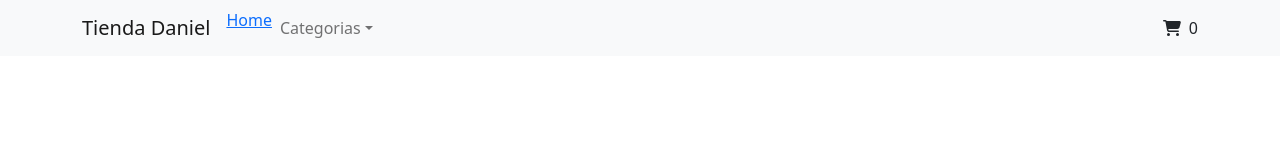
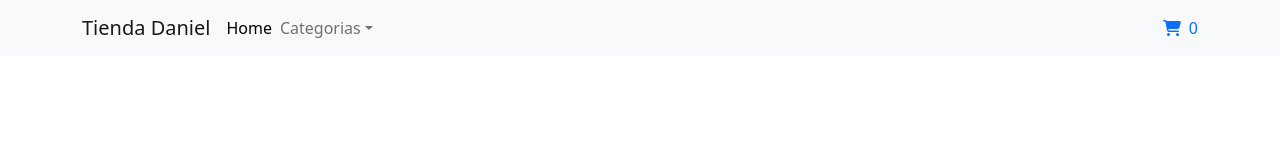
Before and after one commit to danoalanis/react-54965, a React (Create React App) app: page /cart in a window 1280 px wide. Shown: the top 160 px of the page. Built offline with nearby package versions, Linux system fonts and the light colour scheme.

Commit message:
Se agrega version final para entrega proyecto final

```diff
--- a/src/components/CartButtons.jsx
+++ b/src/components/CartButtons.jsx
@@ -3,7 +3,7 @@ import { Button } from "react-bootstrap";
 import { CartContext } from "../context/CartContext";
 
 const CartButtons = ({ customStyle, productId }) => {
-  const [state, setState] = useState(0);
+  const [state, setState] = useState(1);
   const { count, setCount } = useContext(CartContext);
   const handleMoreClick = () => {
     setState(state + 1);
--- /dev/null
+++ b/src/components/CartDetailCard/CartDetailCard.jsx
@@ -0,0 +1,22 @@
+import React from "react";
+import styles from "./CartDetailCard.module.css";
+
+const CartDetailCard = ({ product, qty }) => {
+  return (
+    <div className={styles.cardsWrapper}>
+        <div className={styles.itemWrapper}>
+          <div>
+            <img src={product.image} alt={product.title} />
+          </div>
+          <div className={styles.productInfo}>
+            <h2>{product.title}</h2>
+            <p>{product.description}</p>
+            {/* <p>Precio: ${product.precio}</p> */}
+            <p>Cantidad: {qty.qty}</p>
+          </div>
+        </div>
+    </div>
+  );
+};
+
+export default CartDetailCard;
--- /dev/null
+++ b/src/components/CartDetailCard/CartDetailCard.module.css
@@ -0,0 +1,19 @@
+.cardsWrapper {
+    width: 60%;
+    height: fit-content;
+}
+
+.itemWrapper {
+  display: flex;
+  align-items: center;
+  padding: 30px;
+}
+
+.cardImage {
+  width: 100px;
+  height: 100px;
+}
+
+.productInfo {
+    padding-left: 30px;
+}
--- a/src/components/CartWidget/CartWidget.jsx
+++ b/src/components/CartWidget/CartWidget.jsx
@@ -1,22 +1,36 @@
-import React, { useContext } from "react";
+import React, { useContext, useEffect, useState } from "react";
 import { FontAwesomeIcon } from "@fortawesome/react-fontawesome";
 import { faCartShopping } from "@fortawesome/free-solid-svg-icons";
 import { CartContext } from "../../context/CartContext";
+import { Link } from "react-router-dom";
 
 const CartWidget = () => {
-  const {count} = useContext(CartContext);
-
+  const [qty, setQty] = useState(0);
+  const { count } = useContext(CartContext);
+  useEffect(() => {
+    setQty(count.products.reduce((total, product) => total + product.qty, 0));
+  }, [count]);
   return (
     <div
       style={{
         display: "flex",
-        width: "35px",
         justifyContent: "space-between",
         alignItems: "center",
       }}
     >
-      <FontAwesomeIcon icon={faCartShopping} />
-      <span>{count.qtyItems}</span>
+      <Link
+        to="/cart"
+        style={{
+          display: "flex",
+          width: "35px",
+          justifyContent: "space-between",
+          alignItems: "center",
+          textDecoration: "none",
+        }}
+      >
+        <FontAwesomeIcon icon={faCartShopping} />
+        <span>{qty}</span>
+      </Link>
     </div>
   );
 };
--- a/src/components/ItemListContainer.jsx
+++ b/src/components/ItemListContainer.jsx
@@ -1,7 +1,6 @@
 import React from "react";
 import ProductCard from "../components/ProductCard";
 const ItemListContainer = ({ productsData }) => {
-  console.log(productsData)
   return (
     <div
       style={{
--- a/src/components/NavBar.jsx
+++ b/src/components/NavBar.jsx
@@ -14,8 +14,22 @@ const NavBar = () => {
         <Navbar.Toggle aria-controls="basic-navbar-nav" />
         <Navbar.Collapse id="basic-navbar-nav">
           <Nav className="me-auto">
-            <Link to="/">Home</Link>
-            <NavDropdown title="Categorias" id="basic-nav-dropdown">
+            <Link
+              to="/"
+              style={{
+                textDecoration: "none",
+                display: "flex",
+                alignItems: "center",
+                color: "black",
+              }}
+            >
+              Home
+            </Link>
+            <NavDropdown
+              title="Categorias"
+              id="basic-nav-dropdown"
+
+            >
               <NavDropdown.Item>
                 <Link to="/category/smartphones">SmartPhones</Link>
               </NavDropdown.Item>
--- a/src/context/CartContext.jsx
+++ b/src/context/CartContext.jsx
@@ -8,7 +8,6 @@ export const CartContext = createContext();
 
 export const CartProvider = ({ children }) => {
   const [count, setCount] = useState({ qtyItems: 0, products: [] });
-  console.log(count.products)
 
   return (
     <CartContext.Provider
--- a/src/pages/Cart.jsx
+++ b/src/pages/Cart.jsx
@@ -1,14 +1,78 @@
 import React, { useContext } from "react";
+import { collection, getDoc, doc, getFirestore } from "firebase/firestore";
+
 import { CartContext } from "../context/CartContext";
+import CartDetailCard from "../components/CartDetailCard/CartDetailCard";
+import LoaderComponent from "../components/LoaderComponent";
+
+//Esta función crea las referencias de los productos utilizando los IDs del itemCount.
+//Una vez hecho eso, con Promise.all,
+//devuelve el array resultante de ejecutar todas las llamadas segun la cantidad de productos (ids) agregados al carrito
+const fetchProductsByIds = async (ids) => {
+  const db = getFirestore();
+  const productRefs = ids.map((id) => doc(collection(db, "products"), id));
+
+  const productSnapshots = await Promise.all(
+    productRefs.map((productRef) => getDoc(productRef))
+  );
+
+  // Aqui hacemos el return de los productos y verificamos que exista, podemos usar length también. Se puede mejorar
+  const products = productSnapshots.map((productSnapshot) => {
+    if (productSnapshot.exists()) {
+      return { id: productSnapshot.id, ...productSnapshot.data() };
+    } else {
+      return null;
+    }
+  });
+
+  return products.filter((product) => product !== null);
+};
+
+const styles = {
+  cartWrapper: {
+    display: "flex",
+    flexDirection: "row",
+    width: "100vw",
+    height: "100vh",
+  },
+  productCardDetail: {
+    width: "60%",
+  },
+};
 
 const Cart = () => {
-  const { itemCount } = useContext(CartContext);
-    console.log(itemCount)
-  return (
-    <div>
-      <div></div>
-      <div></div>
-      <div></div>
+  const [error, setError] = React.useState(false);
+  const [productsData, setProductsData] = React.useState([]);
+  const [loading, setLoading] = React.useState(true);
+
+  const { count } = useContext(CartContext);
+
+  console.log(count);
+
+  React.useEffect(() => {
+    const ids = count.products.map((product) => product.productId);
+    fetchProductsByIds(ids)
+      .then((res) => {
+        console.log(res);
+        setProductsData(res);
+      })
+      .catch((err) => setError(err))
+      .then(() => setLoading(false));
+  }, [count]);
+
+  return loading ? (
+    <LoaderComponent />
+  ) : (
+    <div style={styles.cartWrapper}>
+      <div style={styles.productCardDetail}>
+        {productsData.map((product) => (
+          <CartDetailCard
+            key={product.id}
+            product={product}
+            qty={count.products.find((item) => item.productId === product.id)}
+          />
+        ))}
+      </div>
     </div>
   );
 };
--- a/src/pages/Home.jsx
+++ b/src/pages/Home.jsx
@@ -18,6 +18,7 @@ const homeStyles = {
 const Home = () => {
   const [productsData, setProductsData] = useState([]);
   const [loading, setLoading] = useState(true);
+  const [welcome, setWelcome] = useState(true);
   const [error, setError] = useState(false);
   const [typeError, setTypeError] = useState("");
 
@@ -35,12 +36,18 @@ const Home = () => {
       .then(() => setLoading(false));
   }, []);
 
+  setTimeout(() => {
+    setWelcome(false);
+  }, 5000);
+
   return (
     <div style={homeStyles}>
       {loading ? (
         <LoaderComponent />
       ) : error ? (
         <div>Error </div>
+      ) : welcome ? (
+        <div>Bienvenido</div>
       ) : (
         <ItemListContainer productsData={productsData} />
       )}
--- a/src/routes/MainRouter.jsx
+++ b/src/routes/MainRouter.jsx
@@ -8,6 +8,7 @@ import Item from "../pages/Item";
 import NavBar from "../components/NavBar";
 import CreateProduct from "../pages/CreateProduct";
 import UpdateProduct from "../pages/UpdateProduct";
+import Cart from "../pages/Cart";
 
 const MainRouter = () => {
   return (
@@ -19,6 +20,7 @@ const MainRouter = () => {
         <Route path="/item/:itemId" element={<Item />} />
         <Route path="/create-product" element={<CreateProduct />} />
         <Route path="/update-product/:itemId" element={<UpdateProduct />} />
+        <Route path="/cart" element={<Cart />} />
       </Routes>
     </Router>
   );
```
